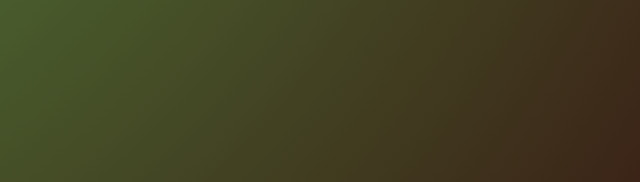
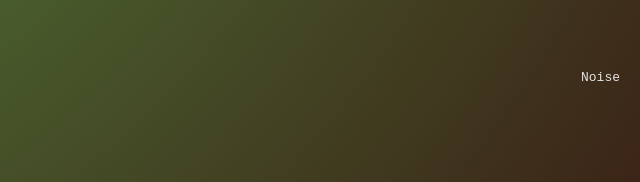
Before and after one commit to thesifter/fracturefell, a plain HTML site: page index.html in a window 1280 px wide. Shown: the part 695-877 px from the top of the page, 640-1280 px from the left. Drawn offline with Linux system fonts and the light colour scheme.

Commit message:
Update index.html noise

```diff
--- a/index.html
+++ b/index.html
@@ -9,7 +9,9 @@
 <body>
   <h1 class="glitch">Fracturefell</h1>
   <p class="glitch">You’ve already stepped into it.</p>
-
+  <div id="soundbait" style="position:fixed; bottom:20px; right:20px; font-family:monospace; cursor:pointer; z-index:10000;">
+    Noise
+  </div>
   <script src="glitch.js" defer></script>
   <script src="gifscare.js" defer></script>
 
```
